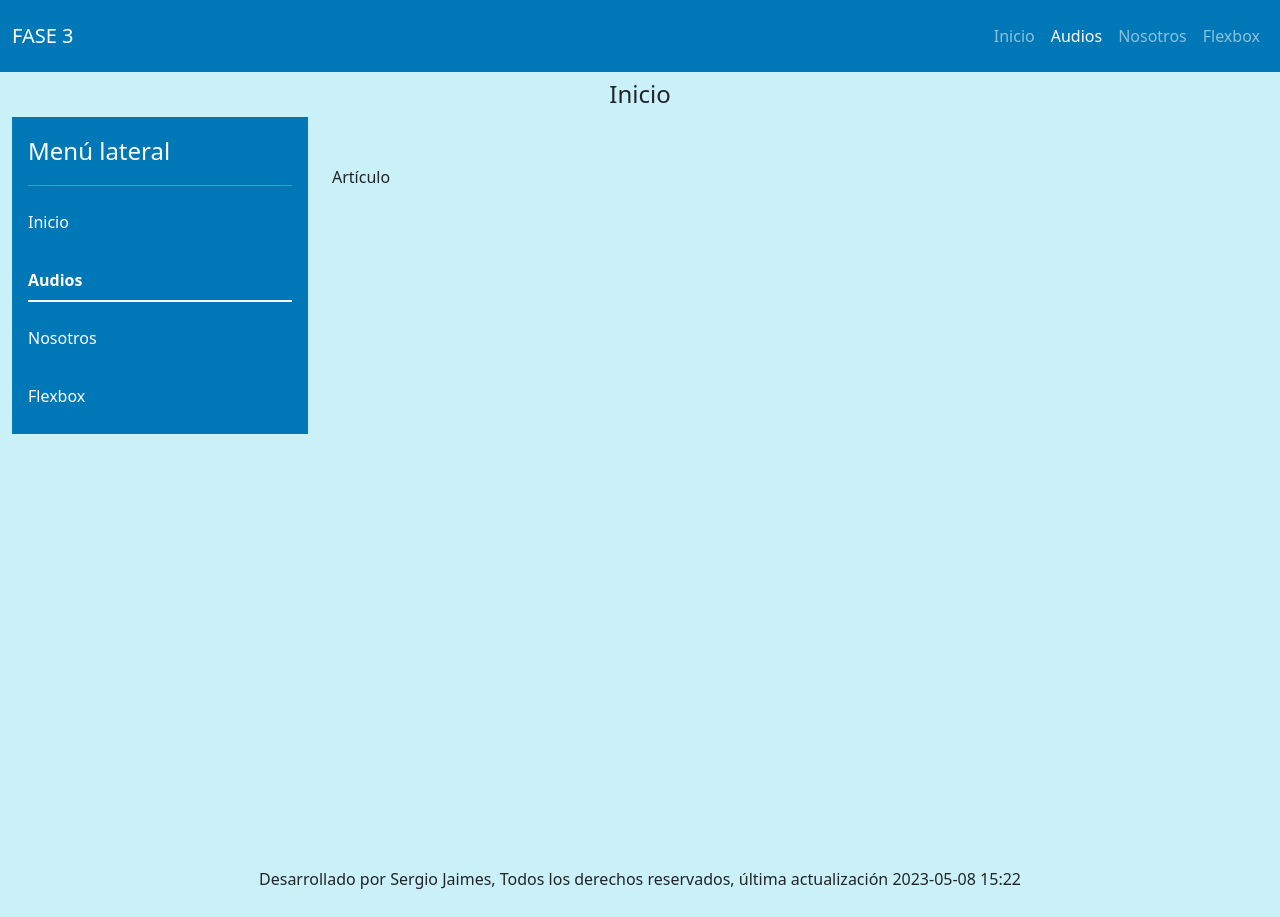
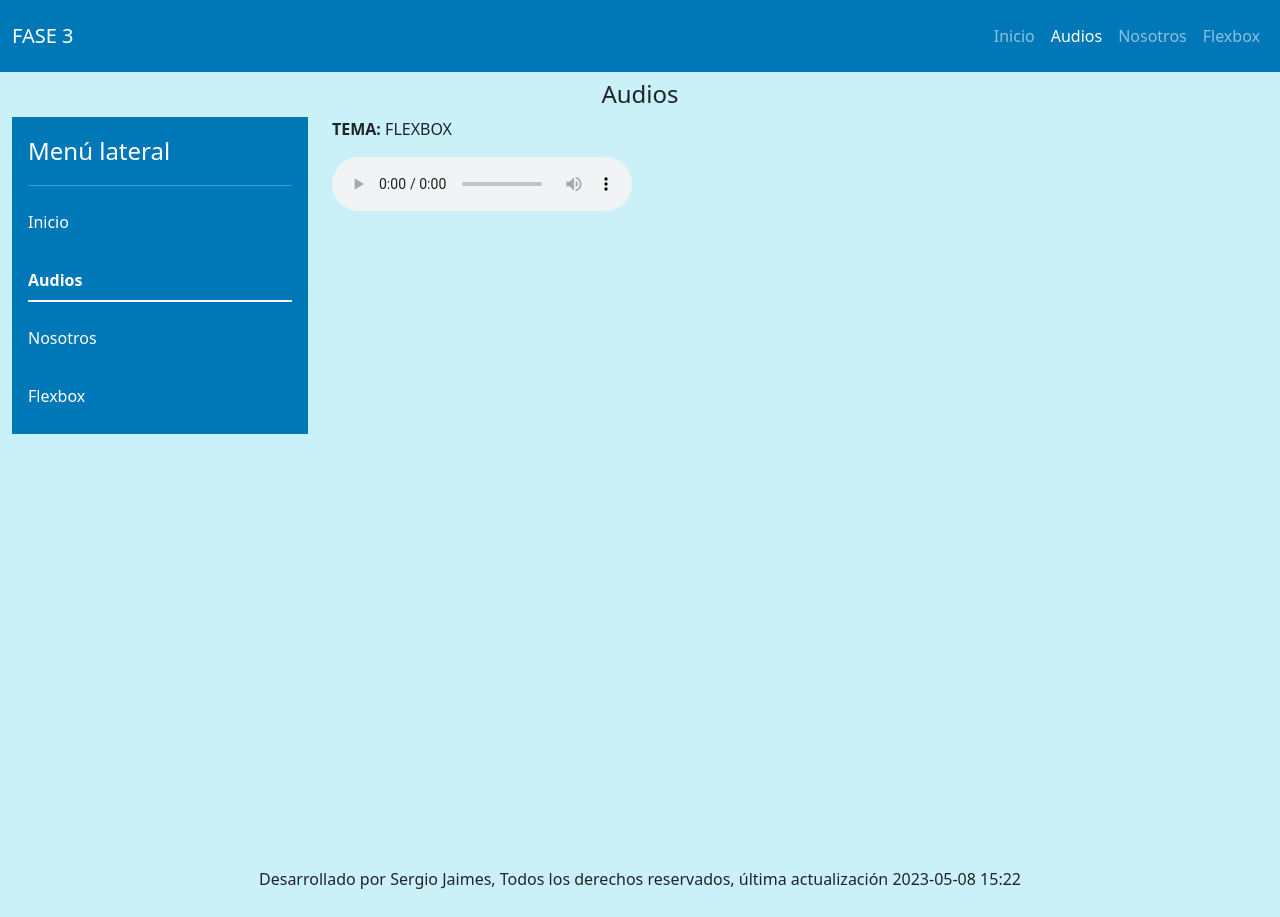
Before and after one commit to seanjamu/DSW-sergioAndresJaimesMurillo-16-02, a plain HTML site: page fase3/audios.html in a window 1280 px wide. Drawn offline with nearby package versions, Linux system fonts and the light colour scheme.

Commit message:
FASE 3 OK

```diff
--- a/fase3/audios.html
+++ b/fase3/audios.html
@@ -32,7 +32,7 @@
         </div>
     </nav>
     <header class="text-center my-2">
-        <h4>Inicio</h4>
+        <h4>Audios</h4>
     </header>
     <section class="container-fluid">
         <div class="row">
@@ -68,9 +68,13 @@
                 </div>
             </nav>
             <article class="col-9">
-                <br><br>
-                Artículo
-                <br><br>
+                <p>
+                    <strong>TEMA: </strong>FLEXBOX
+                </p>
+                <audio controls autoplay>
+                    <source src="../audio/flexbox.mp3" type="audio/mpeg">
+                    Your browser does not support the audio element.
+                </audio>
             </article>
         </div>
     </section>
```
Also changed, not shown: fase3/flexbox.html (+1 -1 lines), fase3/nosotros.html (+1 -1 lines), 1 other file.
